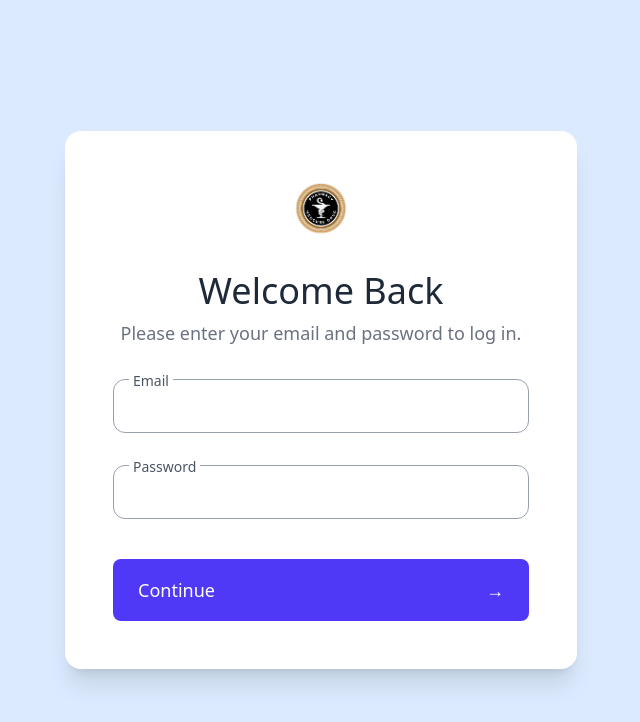
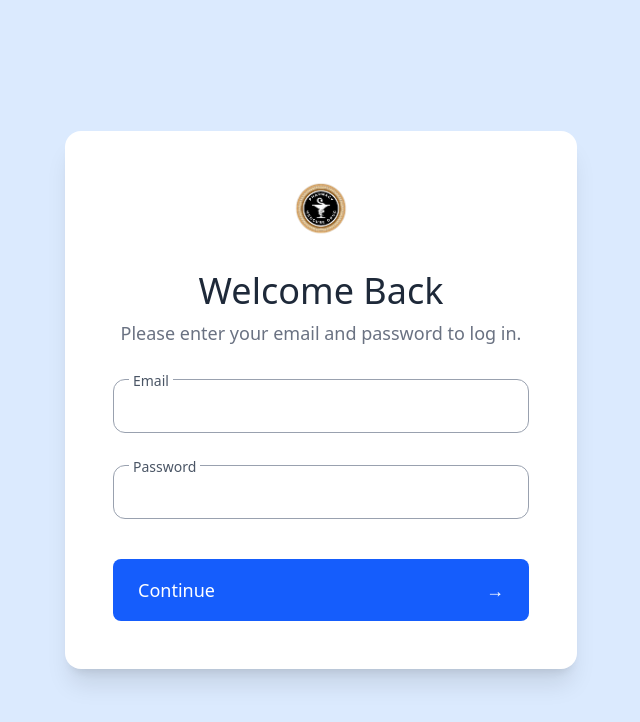
Before and after one commit to bulsu-santiagocs/medcure-official, a React (Vite) app: page /login in a window 1280 px wide. Shown: the top 722 px of the page, without its empty margins (319-959 px from the left). Built offline with nearby package versions, Linux system fonts and the light colour scheme; no server answers.

Commit message:
Update LoginPage.jsx
put back the color to match to the system

```diff
--- a/src/pages/LoginPage.jsx
+++ b/src/pages/LoginPage.jsx
@@ -60,7 +60,7 @@ const LoginPage = ({ onLogin }) => {
               type="email"
               autoComplete="email"
               required
-              className="w-full px-4 py-3 text-lg text-gray-800 bg-white border border-gray-400 rounded-xl focus:outline-none focus:border-indigo-500 transition-colors"
+              className="w-full px-4 py-3 text-lg text-gray-800 bg-white border border-gray-400 rounded-xl focus:outline-none focus:border-blue-500 transition-colors"
               value={email}
               onChange={(e) => setEmail(e.target.value)}
             />
@@ -79,7 +79,7 @@ const LoginPage = ({ onLogin }) => {
               type="password"
               autoComplete="current-password"
               required
-              className="w-full px-4 py-3 text-lg text-gray-800 bg-white border border-gray-400 rounded-xl focus:outline-none focus:border-indigo-500 transition-colors"
+              className="w-full px-4 py-3 text-lg text-gray-800 bg-white border border-gray-400 rounded-xl focus:outline-none focus:border-blue-500 transition-colors"
               value={password}
               onChange={(e) => setPassword(e.target.value)}
             />
@@ -88,7 +88,7 @@ const LoginPage = ({ onLogin }) => {
           <div className="pt-2">
             <button
               type="submit"
-              className="w-full flex justify-between items-center py-4 px-6 border border-transparent text-lg font-medium rounded-lg text-white bg-indigo-600 hover:bg-indigo-700 focus:outline-none focus:ring-2 focus:ring-offset- focus:ring-indigo-500"
+              className="w-full flex justify-between items-center py-4 px-6 border border-transparent text-lg font-medium rounded-lg text-white bg-blue-600 hover:bg-blue-700 focus:outline-none focus:ring-2 focus:ring-offset- focus:ring-blue-500"
             >
               <span>Continue</span>
               <span>&rarr;</span>
```
